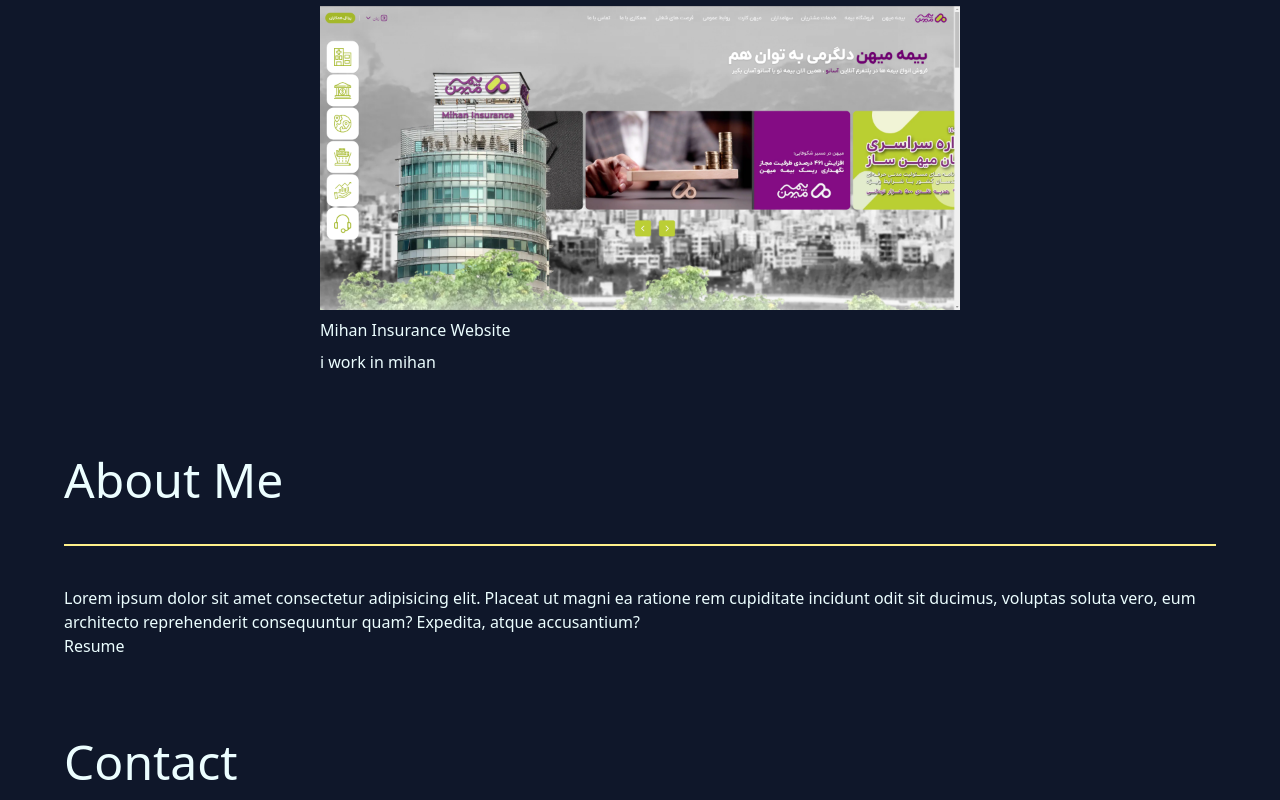
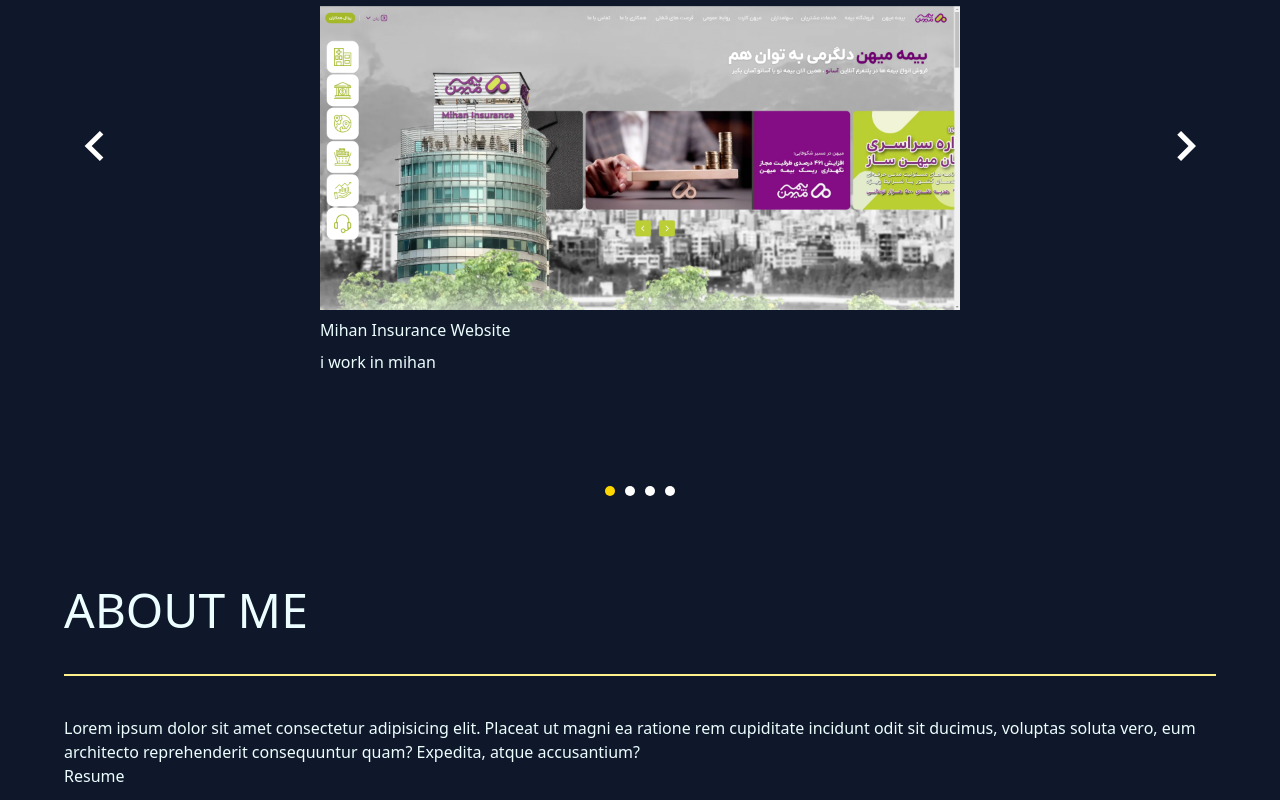
Before and after one commit to PouriaDamavandi/portfolio, a Next.js app: page / in a window 1280 px wide. Shown: the part 720-1520 px from the top of the page. Built offline with nearby package versions, Linux system fonts and the light colour scheme.

Commit message:
feat: fix arrows and dots , and changed size of slider

```diff
--- /dev/null
+++ b/components/pages/index/home.css
@@ -0,0 +1,79 @@
+.navigation-wrapper {
+  position: relative;
+}
+
+.dots {
+  display: flex;
+  padding: 10px 0;
+  justify-content: center;
+  margin-top: 100px;
+}
+
+.dot {
+  border: none;
+  width: 10px;
+  height: 10px;
+  background: #fff;
+  border-radius: 50%;
+  margin: 0 5px;
+  padding: 5px;
+  cursor: pointer;
+}
+
+.dot:focus {
+  outline: none;
+}
+
+.dot.active {
+  background: gold;
+}
+
+.arrow {
+  width: 30px;
+  height: 30px;
+  position: absolute;
+  top: 50%;
+  transform: translateY(-50%);
+  -webkit-transform: translateY(-50%);
+  fill: #fff;
+  cursor: pointer;
+}
+
+.arrow--left {
+  left: 5px;
+}
+
+.arrow--right {
+  left: auto;
+  right: 5px;
+}
+
+.arrow--disabled {
+  fill: #fff;
+}
+
+@media screen and (max-width: 600px) {
+  .arrow--left {
+    left: 15px;
+    top: 70px;
+  }
+
+  .arrow--right {
+    left: auto;
+    top: 70px;
+    right: 15px;
+  }
+}
+
+@media screen and (min-width: 600px) {
+  .arrow--left {
+    left: 15px;
+    top: 140px;
+  }
+
+  .arrow--right {
+    left: auto;
+    top: 140px;
+    right: 15px;
+  }
+}
--- a/components/pages/index/home.tsx
+++ b/components/pages/index/home.tsx
@@ -23,9 +23,9 @@
         veritatis, consequuntur explicabo animi iste.
         <br />
         <a
-          href="../../../public/images/Pouria Damavandi CV.pdf"
+          href="../../../public/files/Pouria Damavandi CV.pdf"
           className="mt-4 block"
-          download="Pouria Damavnadi Resume"
+          download="Pouria_Damavandi_CV.pdf"
         >
           Resume
         </a>
--- /dev/null
+++ b/components/ui/icons/arrow.tsx
@@ -0,0 +1,28 @@
+import { MouseEventHandler } from "react";
+
+export function Arrow({
+  disabled,
+  left,
+  onClick,
+}: Readonly<{
+  disabled: boolean;
+  left?: boolean;
+  onClick: MouseEventHandler<SVGSVGElement>;
+}>) {
+  const arrowDirection = left ? "arrow--left" : "arrow--right";
+  const disabledClass = disabled ? " arrow--disabled" : "";
+  return (
+    <svg
+      onClick={onClick}
+      className={`arrow ${arrowDirection}${disabledClass} text-white`}
+      xmlns="http://www.w3.org/2000/svg"
+      viewBox="0 0 24 24"
+    >
+      {left ? (
+        <path d="M16.67 0l2.83 2.829-9.339 9.175 9.339 9.167-2.83 2.829-12.17-11.996z" />
+      ) : (
+        <path d="M5 3l3.057-3 11.943 12-11.943 12-3.057-3 9-9z" />
+      )}
+    </svg>
+  );
+}
--- a/pages/_app.tsx
+++ b/pages/_app.tsx
@@ -2,6 +2,7 @@
 import MainLayout from "@/layout/mainLayout";
 import type { AppProps } from "next/app";
 import "tailwindcss/tailwind.css";
+import "../components/pages/index/home.css";
 
 export default function App({ Component, pageProps }: AppProps) {
   return (
--- a/pages/index.tsx
+++ b/pages/index.tsx
@@ -1,18 +1,26 @@
 import HomePageHero from "@/components/pages/index/home";
 import MainCard from "@/components/ui/card/mainCard";
+import { Arrow } from "@/components/ui/icons/arrow";
 import MainSection from "@/components/ui/section/mainSection";
 import "keen-slider/keen-slider.min.css";
-import { useKeenSlider } from "keen-slider/react"; // import from 'keen-slider/react.es' for to get an ES module
+import { useKeenSlider } from "keen-slider/react";
+import { useState } from "react";
 import sample from "../public/images/mihanInsurance.png";
 import sample2 from "../public/images/pwa.png";
 
 export default function Home() {
-  const [sliderRef, instanceRef] = useKeenSlider(
-    {
-      loop: true,
+  const [currentSlide, setCurrentSlide] = useState(0);
+  const [loaded, setLoaded] = useState(false);
+  const [sliderRef, instanceRef] = useKeenSlider<HTMLDivElement>({
+    loop: true,
+    initial: 0,
+    slideChanged(slider) {
+      setCurrentSlide(slider.track.details.rel);
     },
-    []
-  );
+    created() {
+      setLoaded(true);
+    },
+  });
 
   const data = [
     {
@@ -40,13 +48,14 @@
       description: "i work in mihan",
     },
   ];
+
   return (
     <main>
       <HomePageHero />
-      <MainSection id="work" title="Selected Works">
-        <div ref={sliderRef} className="keen-slider">
-          {data.map((item) => {
-            return (
+      <MainSection id="work" title="SELECTED WORKS">
+        <div className="navigation-wrapper">
+          <div ref={sliderRef} className="keen-slider">
+            {data.map((item) => (
               <div key={item.id} className="keen-slider__slide">
                 <MainCard
                   title={item.title}
@@ -54,11 +63,46 @@
                   image={item.image}
                 />
               </div>
-            );
-          })}
+            ))}
+            {loaded && instanceRef.current && (
+              <>
+                <Arrow
+                  left
+                  onClick={(e) => {
+                    e.stopPropagation();
+                    instanceRef.current?.prev();
+                  }}
+                  disabled={currentSlide === 0}
+                />
+                <Arrow
+                  onClick={(e) => {
+                    e.stopPropagation();
+                    instanceRef.current?.next();
+                  }}
+                  disabled={
+                    currentSlide ===
+                    instanceRef.current.track.details.slides.length - 1
+                  }
+                />
+              </>
+            )}
+          </div>
+          {loaded && instanceRef.current && (
+            <div className="dots">
+              {Array.from(
+                Array(instanceRef.current.track.details.slides.length).keys()
+              ).map((idx) => (
+                <button
+                  key={idx}
+                  onClick={() => instanceRef.current?.moveToIdx(idx)}
+                  className={`dot${currentSlide === idx ? " active" : ""}`}
+                />
+              ))}
+            </div>
+          )}
         </div>
       </MainSection>
-      <MainSection id="about" title="About Me">
+      <MainSection id="about" title="ABOUT ME">
         <p>
           Lorem ipsum dolor sit amet consectetur adipisicing elit. Placeat ut
           magni ea ratione rem cupiditate incidunt odit sit ducimus, voluptas
@@ -67,8 +111,7 @@
         </p>
         <a href="#">Resume</a>
       </MainSection>
-
-      <MainSection id="contact" title="Contact">
+      <MainSection id="contact" title="CONTACT">
         social media links
       </MainSection>
     </main>
```
Also changed, not shown: 1 other file (tests, documents, lock files or other folders).
